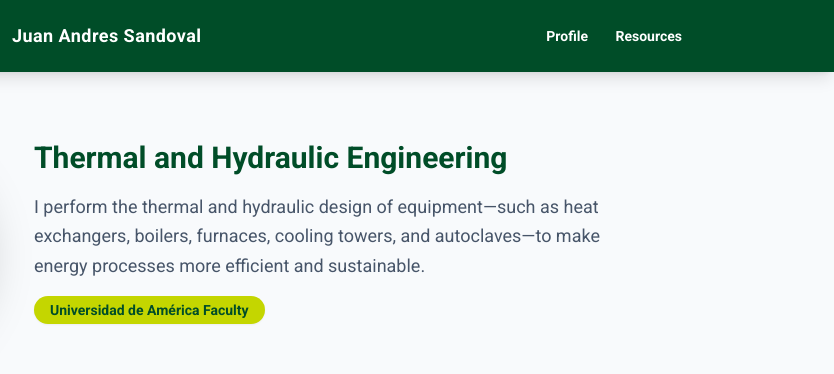
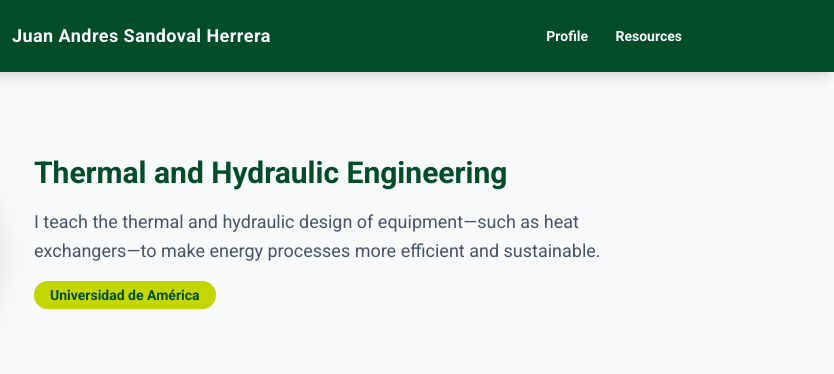
Before and after one commit to Juansanher25/academicprofile, a plain HTML site: page index.html in a window 1280 px wide. Shown: the top 374 px of the page, 446-1280 px from the left. Drawn offline with nearby package versions, Linux system fonts and the light colour scheme.

Commit message:
index.html

```diff
--- a/index.html
+++ b/index.html
@@ -3,7 +3,7 @@
 <head>
     <meta charset="UTF-8">
     <meta name="viewport" content="width=device-width, initial-scale=1.0">
-    <title>Juan Andres Sandoval Herrera| Chemical Engineering</title>
+    <title>Juan Andres Sandoval Herrera| Chemical Engineering; Ph.D.</title>
     <script src="https://cdn.tailwindcss.com"></script>
     <link href="https://fonts.googleapis.com/css2?family=Roboto:wght@300;400;700&display=swap" rel="stylesheet">
     <style>
@@ -23,7 +23,7 @@
         <div class="max-w-5xl mx-auto px-6 py-4 flex justify-between items-center">
             <div class="flex items-center gap-4">
                 <img src="universidad-de-america-logo-scaled-1 (2).webp" alt="https://github.com/Juansanher25/academicprofile/blob/main/universidad-de-america-logo-scaled-1%20(2).webp?raw=true" class="h-10 bg-white px-2 py-1 rounded">
-                <h1 class="text-white font-bold text-lg tracking-wide hidden sm:block">Juan Andres Sandoval</h1>
+                <h1 class="text-white font-bold text-lg tracking-wide hidden sm:block">Juan Andres Sandoval Herrera</h1>
             </div>
             <div class="space-x-6 text-sm font-semibold text-white">
                 <a href="#about" class="hover:text-[#c4d600] transition">Profile</a>
@@ -41,10 +41,10 @@
             <div>
                 <h2 class="text-3xl font-bold mb-4 uamerica-text-green">Thermal and Hydraulic Engineering</h2>
                 <p class="text-lg text-slate-600 leading-relaxed mb-4">
-                    I perform the thermal and hydraulic design of equipment—such as heat exchangers, boilers, furnaces, cooling towers, and autoclaves—to make energy processes more efficient and sustainable.
+                    I teach the thermal and hydraulic design of equipment—such as heat exchangers—to make energy processes more efficient and sustainable.
                 </p>
                 <div class="inline-block uamerica-yellow text-[#004d28] font-bold px-4 py-1 rounded-full text-sm shadow-sm">
-                    Universidad de América Faculty
+                    Universidad de América
                 </div>
             </div>
         </section>
```
